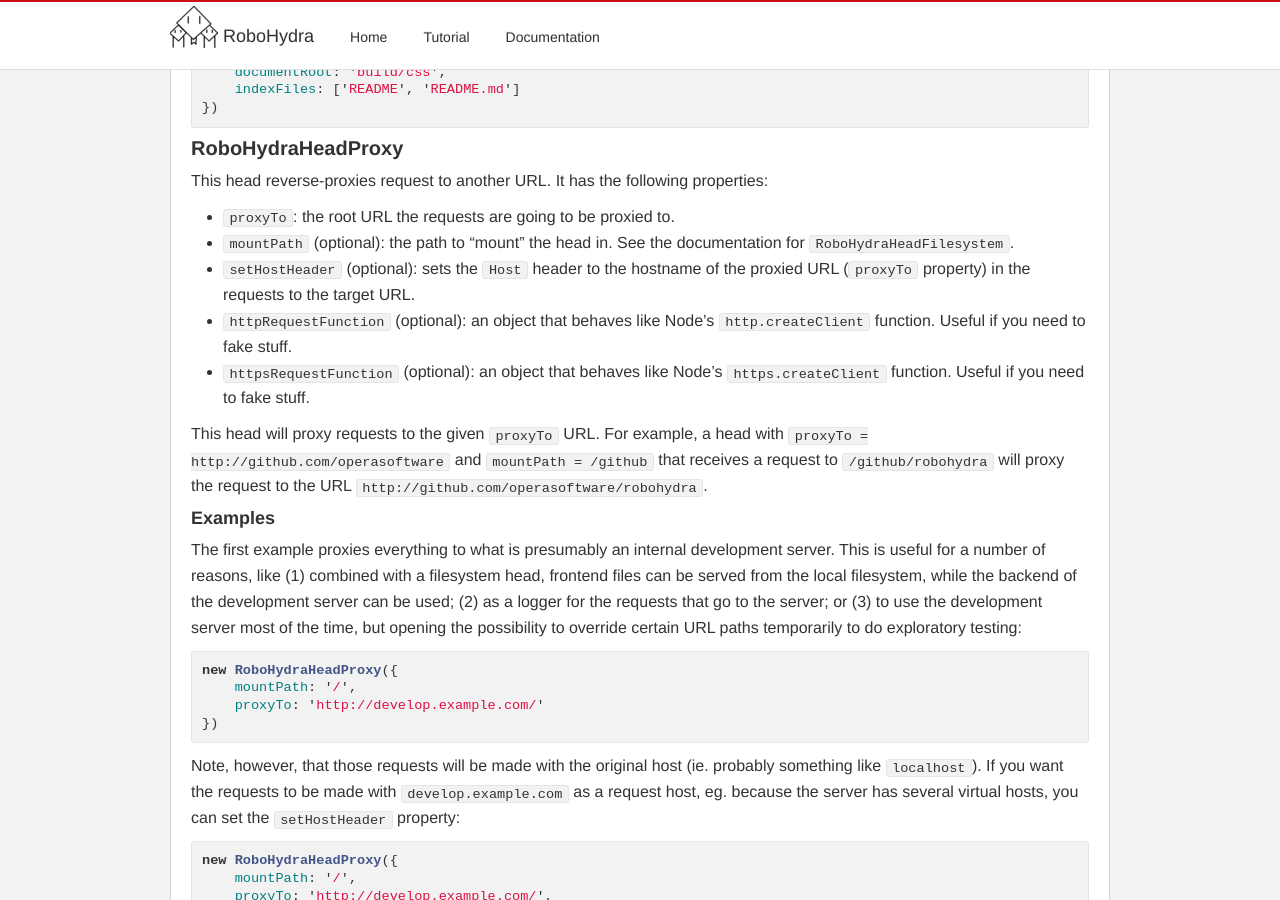
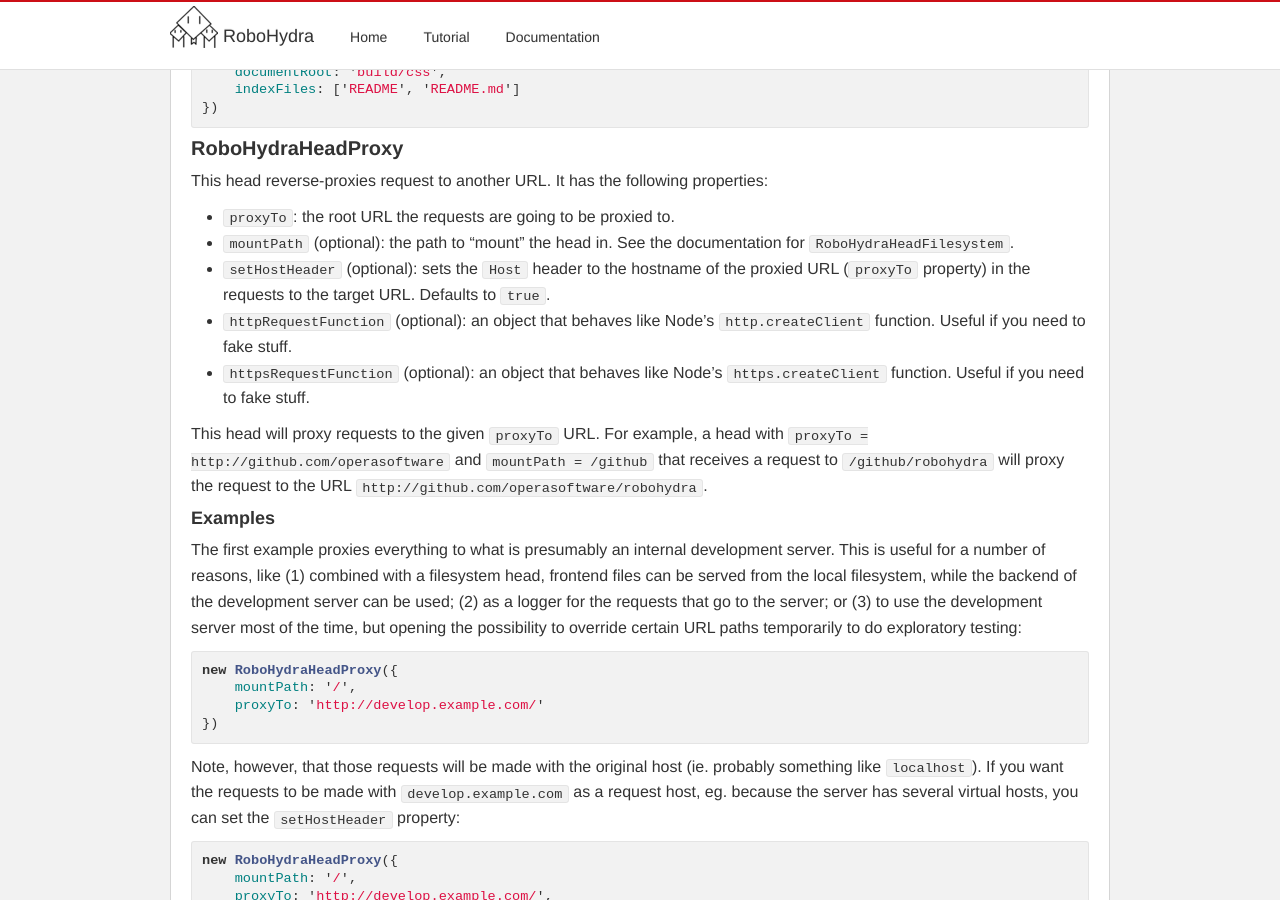
Before and after one commit to robohydra/robohydra, a Jekyll site: the page built from docs/0.4/heads/index.md, in a window 1280 px wide and 900 px high, scrolled down 5919 px. Built offline with Jekyll 4.4.1, drawn with Linux system fonts in a browser that asks for light colours.

Commit message:
Document the (new) default in setHostHeader for the proxy

```diff
--- a/docs/0.4/heads/index.md
+++ b/docs/0.4/heads/index.md
@@ -406,7 +406,7 @@ properties:
   documentation for `RoboHydraHeadFilesystem`.
 * `setHostHeader` (optional): sets the `Host` header to the hostname
   of the proxied URL (`proxyTo` property) in the requests to the
-  target URL.
+  target URL. Defaults to `true`.
 * `httpRequestFunction` (optional): an object that behaves like
   Node's `http.createClient` function. Useful if you need to fake
   stuff.
```
